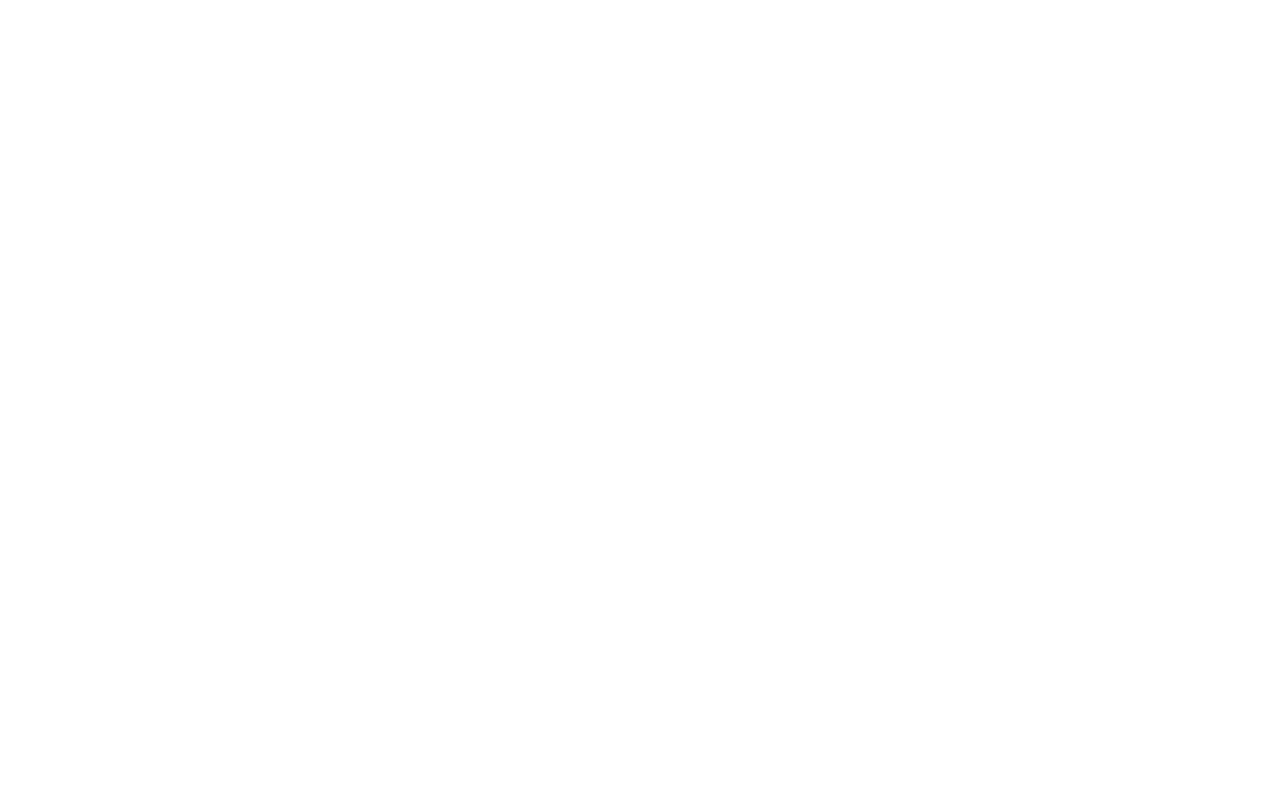
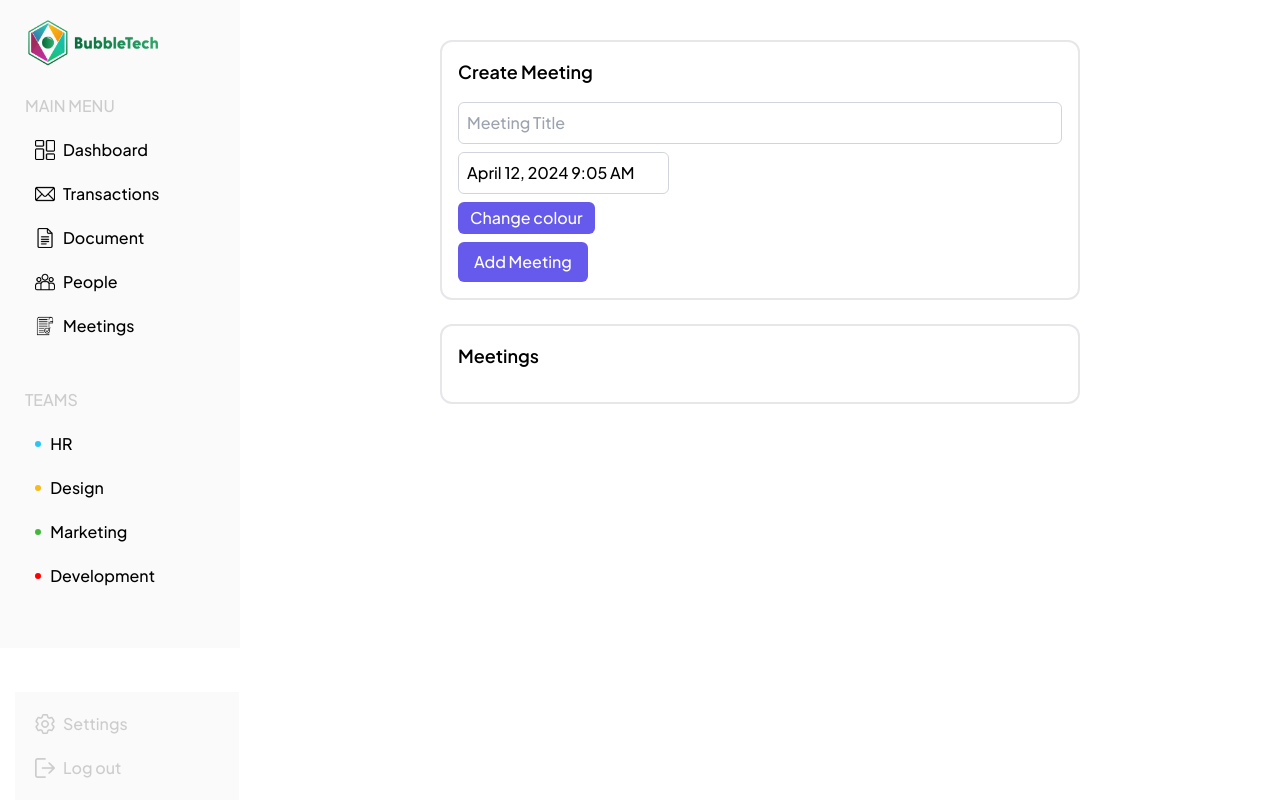
Before and after one commit to jesusact/crm-frontend, a React (Vite) app: page /meetings in a window 1280 px wide. Before the commit this address had no page. Built offline with nearby package versions, Linux system fonts and the light colour scheme.

Commit message:
Develop meetings components

```diff
--- a/package.json
+++ b/package.json
@@ -13,6 +13,8 @@
     "chart.js": "^4.4.2",
     "prop-types": "^15.8.1",
     "react": "^18.2.0",
+    "react-color": "^2.19.3",
+    "react-datepicker": "^6.9.0",
     "react-dom": "^18.2.0",
     "react-paginate": "^8.2.0",
     "react-router": "5.2.0",
--- a/src/App.jsx
+++ b/src/App.jsx
@@ -3,6 +3,7 @@
 import { DashboardPage } from "./components/DashboardPage";
 import { TransactionsPage } from "./components/TransactionsPage";
 import { PeoplePage } from "./components/PeoplePage";
+import { MeetingsPage } from "./components/MeetingsPage";
 function App() {
   return (
     <BrowserRouter>
@@ -10,6 +11,7 @@
         <Routes>
           <Route path="/transactions" element={<TransactionsPage />} />
           <Route path="/people" element={<PeoplePage />} />
+          <Route path="/meetings" element={<MeetingsPage />} />
           <Route path="/" element={<DashboardPage />} />
         </Routes>
       </div>
--- a/src/components/DashboardPage.jsx
+++ b/src/components/DashboardPage.jsx
@@ -2,10 +2,22 @@
 import { Dasboard } from "./Dashboard";
 import { SearchInput } from "./SearchInput";
 import { Overview } from "./Overview";
-import { Meetings } from "./Meetings";
 import '../styles/dashboardPage.css';
+import { ShowMeetings } from "./Meetings";
+import { useState } from "react";
+
 
 export function DashboardPage() {
+  const [meetings, setMeetings] = useState([]);
+
+  const handleAddMeeting = (newMeeting) => {
+    setMeetings([...meetings, newMeeting]);
+  };
+
+  const handleDeleteMeeting = (id) => {
+    const updatedMeetings = meetings.filter((meeting) => meeting.id !== id);
+    setMeetings(updatedMeetings);
+  };
   return (
     <div className="grid-container">
       <div className="grid-item">
@@ -19,7 +31,8 @@
 
       <div className="grid-item">
         <Overview />
-        <Meetings />
+        <div className="m-5"><ShowMeetings meetings={meetings} onAddMeeting={handleAddMeeting} onDeleteMeeting={handleDeleteMeeting} /></div>
+
       </div>
     </div>
   );
--- a/src/components/Meetings.jsx
+++ b/src/components/Meetings.jsx
@@ -1,16 +1,115 @@
-export function Meetings() {
-    const meetings=[
-        {"date":"24 March"
+import { useState } from "react";
+import DatePicker from "react-datepicker";
+import "react-datepicker/dist/react-datepicker.css";
+import { SketchPicker } from "react-color";
+import enUS from 'date-fns/locale/en-US';
 
+export function CreateMeeting({ onAddMeeting }) {
+  const [title, setTitle] = useState("");
+  const [date, setDate] = useState(new Date());
+  const [color, setColor] = useState("#000000");
+  const [showColorPicker, setShowColorPicker] = useState(false);
 
+  const handleAddMeeting = () => {
+    const formattedDate = new Intl.DateTimeFormat("en-US", {
+      month: "long",
+      day: "numeric",
+      year: "numeric",
+      hour: "2-digit",
+      minute: "2-digit",
+      hour12: true,
+    }).format(date);
 
-    }
-]
+    const newMeeting = {
+      id: Math.floor(Math.random() * 10000) + 1, // Generar un ID único
+      title,
+      date: formattedDate,
+      color,
+    };
+
+    onAddMeeting(newMeeting);
+    setTitle("");
+    setDate(new Date());
+    setColor("#000000");
+  };
+
+  const handleColorChange = (color) => {
+    setColor(color.hex);
+  };
+
   return (
-    <>
-      <div className="font-semibold card mt-4 border-solid border-2 border-gray-200 p-3 ml-5 mr-5 h-64 rounded-xl">
-        <h3 className="text-left mb-3">Upcoming meeting</h3>
+    <div className="p-4 border-solid border-gray-200 border-2 rounded-xl mb-6">
+      <h2 className="text-lg font-semibold mb-4">Create Meeting</h2>
+      <input
+        type="text"
+        value={title}
+        onChange={(e) => setTitle(e.target.value)}
+        placeholder="Meeting Title"
+        maxLength={30} // Añadir maxLength para limitar a 30 caracteres
+        className="border border-gray-300 rounded-md p-2 mb-2 w-full"
+      />
+      <DatePicker
+        selected={date}
+        onChange={(date) => setDate(date)}
+        showTimeSelect
+        timeFormat="HH:mm"
+        timeIntervals={15}
+        timeCaption="Hour"
+        locale={enUS}
+        dateFormat="MMMM d, yyyy h:mm aa" // Formato de fecha y hora
+        className="border border-gray-300 rounded-md p-2 mb-2 w-full"
+      />
+
+      <div className="mb-2">
+        <button
+          onClick={() => setShowColorPicker(!showColorPicker)}
+          className="px-3 py-1 bg-customPurple text-white rounded-md"
+        >
+          {showColorPicker ? "Save colour" : "Change colour"}
+        </button>
+        {showColorPicker && (
+          <SketchPicker color={color} onChange={handleColorChange} />
+        )}
       </div>
-    </>
+
+      <button
+        onClick={handleAddMeeting}
+        className="bg-customPurple text-white px-4 py-2 rounded-md"
+      >
+        Add Meeting
+      </button>
+    </div>
   );
 }
+
+export function ShowMeetings({ meetings, onDeleteMeeting }) {
+  return (
+    <div className="p-4 border-solid border-gray-200 border-2 rounded-xl h-fit">
+      <h2 className="text-lg font-semibold mb-4">Meetings</h2>
+      <ul>
+        {meetings.map((meeting) => (
+          <li
+            key={meeting.id}
+            className="flex justify-between items-center mb-2 p-3 rounded-lg bg-gray-100 w-full"
+          >
+            <div
+              className="w-3 h-3 m-2 rounded-xl"
+              style={{ backgroundColor: meeting.color }}
+            ></div>
+            <div className="">
+              {meeting.title}
+              <br />
+              {meeting.date}
+            </div>
+            <button
+              onClick={() => onDeleteMeeting(meeting.id)}
+              className="text-white bg-red-600 font-semibold p-2 ml-3 rounded hover:bg-red-700"
+            >
+              Delete
+            </button>
+          </li>
+        ))}
+      </ul>
+    </div>
+  );
+}
--- /dev/null
+++ b/src/components/MeetingsPage.jsx
@@ -0,0 +1,25 @@
+import { CreateMeeting, ShowMeetings } from "./Meetings"
+import { SideMenu } from "./SideMenu"
+import { useState } from "react";
+export function MeetingsPage (){
+    const [meetings, setMeetings] = useState([]);
+
+  const handleAddMeeting = (newMeeting) => {
+    setMeetings([...meetings, newMeeting]);
+  };
+
+  const handleDeleteMeeting = (id) => {
+    const updatedMeetings = meetings.filter((meeting) => meeting.id !== id);
+    setMeetings(updatedMeetings);
+  };
+
+  return (
+    <div className="flex">
+    <SideMenu />
+    <div className="container mr-auto ml-auto w-1/2 mt-10">
+      <CreateMeeting onAddMeeting={handleAddMeeting} />
+      <ShowMeetings meetings={meetings} onDeleteMeeting={handleDeleteMeeting} />
+    </div>
+    </div>
+  );
+}
--- a/src/components/SideMenu.jsx
+++ b/src/components/SideMenu.jsx
@@ -42,10 +42,12 @@
               People
             </li>
           </Link>
+          <Link to="/meetings">
           <li>
             <img src={requestIcon} className="icon" alt="request" />
-            Request
+            Meetings
           </li>
+          </Link>
         </ul>
       </div>
 
```
Also changed, not shown: 1 other file (tests, documents, lock files or other folders).
